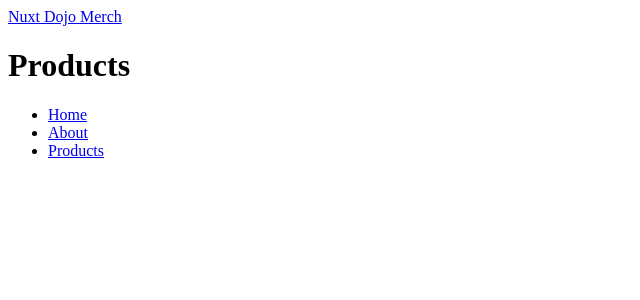
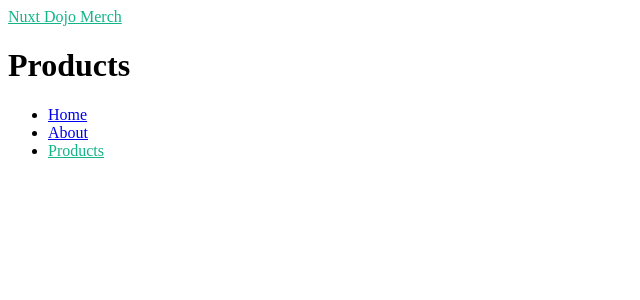
Before and after one commit to Blergborg/nuxt-dojo, a Nuxt app: page /products in a window 1280 px wide. Shown: the top 300 px of the page, without its empty margins (0-640 px from the left). Built offline with nearby package versions, Linux system fonts and the light colour scheme.

Commit message:
Minor styling fix to products layout.

```diff
--- a/layouts/products.vue
+++ b/layouts/products.vue
@@ -32,4 +32,7 @@
 </script>
 
 <style scoped>
+    .router-link-exact-active {
+        color: #12b488;
+    }
 </style>
```
